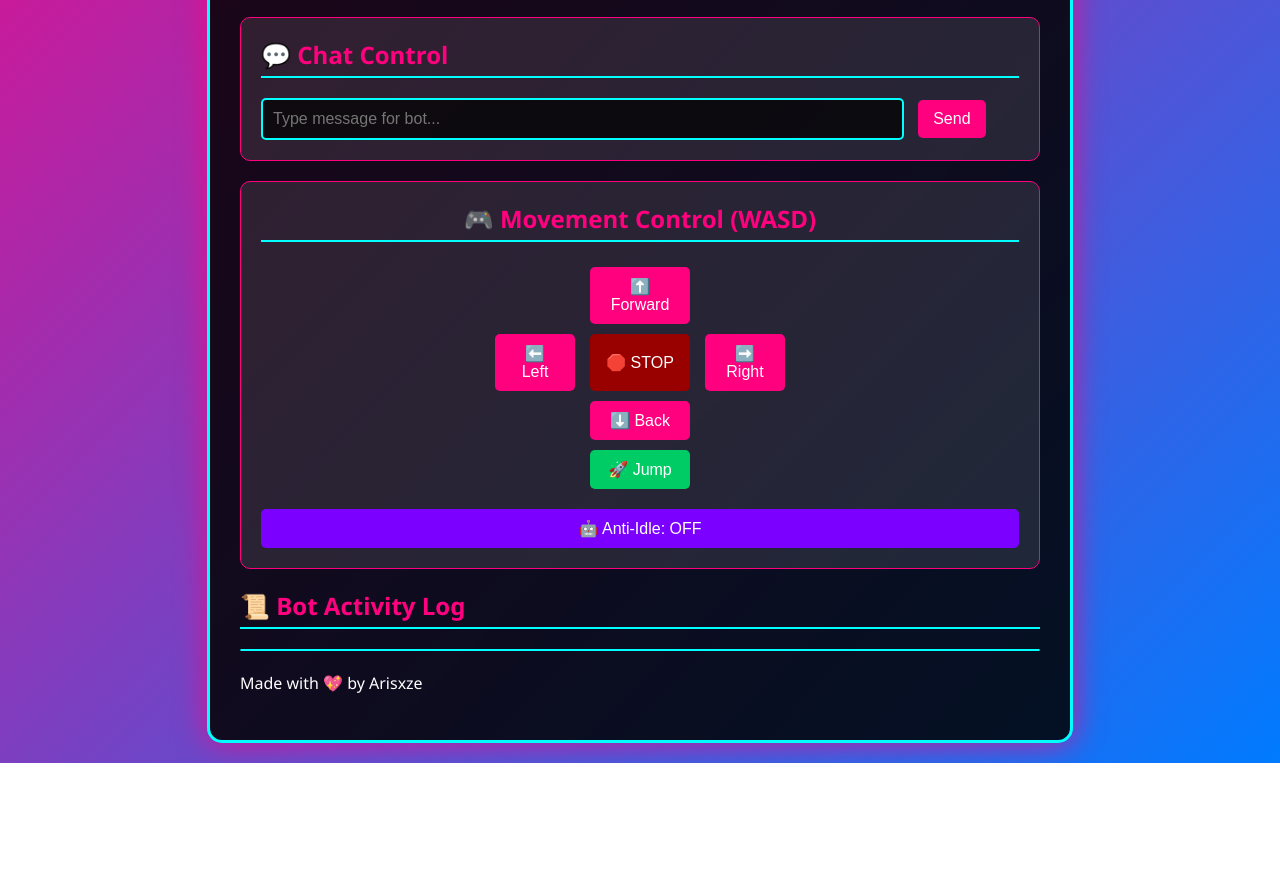
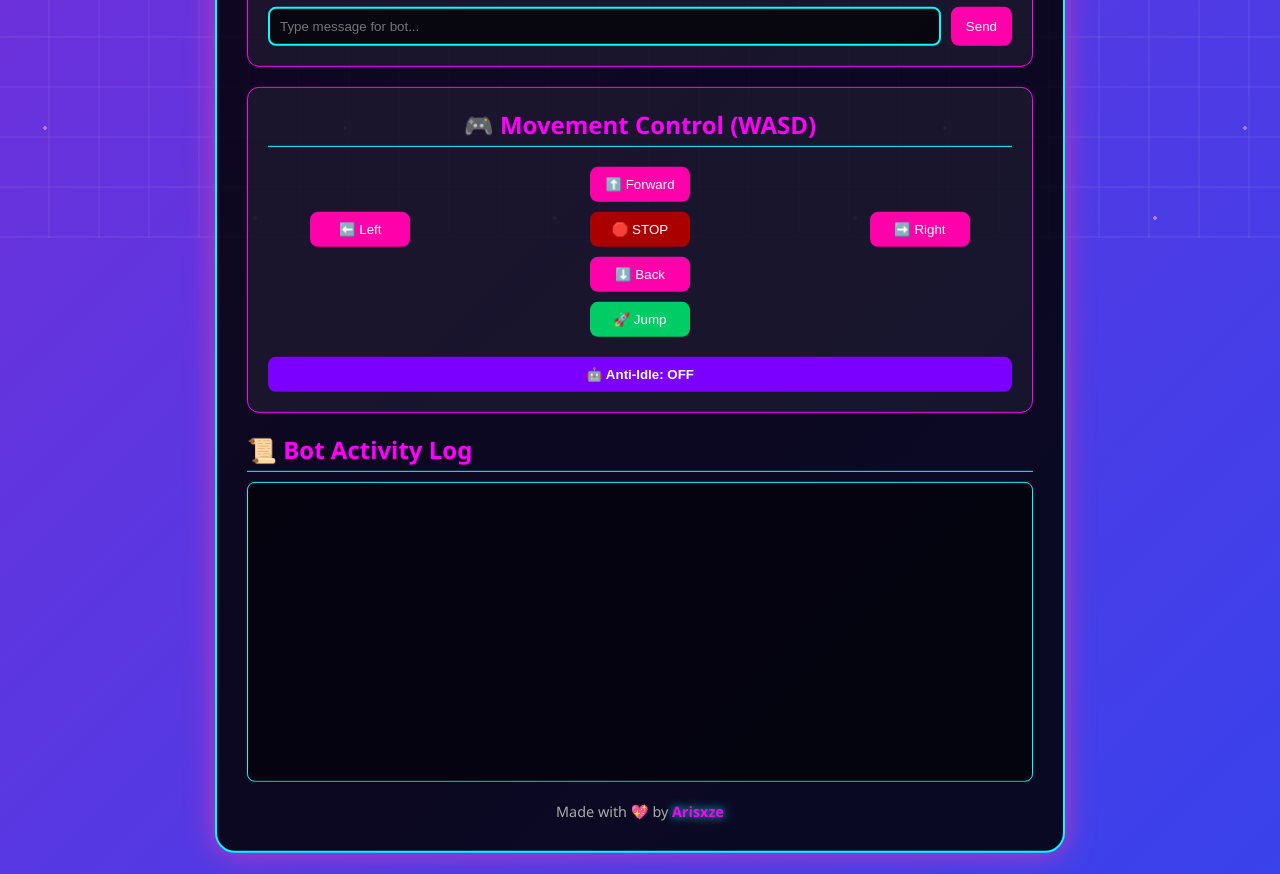
Before and after one commit to VinceDagz/MaynkraapNagher, a website: page public/index.html in a window 1280 px wide. Shown: the part 562-1436 px from the top of the page. Before the commit the page ends 1325 px from the top, so only its background shows below. Drawn offline with nearby package versions, Linux system fonts and the light colour scheme; no server answers.

Commit message:
Update style.css

```diff
--- a/public/style.css
+++ b/public/style.css
@@ -1,111 +1,153 @@
-/* Basic Reset */
-body {
+/* === Arisxze Multi-Bot Control Panel (Anime Themed) === */
+
+/* --- Reset & Layout --- */
+* {
+  box-sizing: border-box;
   margin: 0;
-    font-family: 'Segoe UI', Tahoma, Geneva, Verdana, sans-serif;
-    background: linear-gradient(135deg, #ff007f, #007bff); /* Vibrant anime background: Pink/Blue Neon */
-    color: #fff;
-    padding: 20px;
-    min-height: 100vh;
-    box-sizing: border-box;
+  padding: 0;
 }
 
-#container {
-    max-width: 800px;
-    margin: 0 auto;
-    background-color: rgba(0, 0, 0, 0.85); /* Dark, stylish overlay */
-    padding: 30px;
-    border-radius: 15px;
-    box-shadow: 0 0 30px rgba(255, 0, 127, 0.8); /* Neon glow effect */
-    border: 3px solid #00ffff; /* Cyber border */
+body {
+  font-family: 'Poppins', 'Segoe UI', sans-serif;
+  color: #fff;
+  min-height: 100vh;
+  overflow-x: hidden;
+  display: flex;
+  justify-content: center;
+  align-items: flex-start;
+  padding: 20px;
+
+  /* Gradient + animated background */
+  background: linear-gradient(135deg, #ff00aa, #0055ff);
+  background-size: 400% 400%;
+  animation: bgFlow 15s ease infinite;
+  position: relative;
 }
 
-h1 {
+/* --- Floating Sakura Petals --- */
+body::before {
+  content: '';
+  position: fixed;
+  top: 0; left: 0;
+  width: 100%; height: 100%;
+  pointer-events: none;
+  background-image:
+    radial-gradient(circle at 10% 10%, rgba(255,192,203,0.5) 2px, transparent 2px),
+    radial-gradient(circle at 90% 20%, rgba(255,182,193,0.4) 3px, transparent 3px),
+    radial-gradient(circle at 40% 80%, rgba(255,182,193,0.5) 2px, transparent 2px);
+  background-size: 300px 300px;
+  animation: petalDrift 20s linear infinite;
+  z-index: 0;
+}
+
+/* --- Subtle Neon Grid Overlay --- */
+body::after {
+  content: '';
+  position: fixed;
+  top: 0; left: 0;
+  width: 100%; height: 100%;
+  background-image:
+    linear-gradient(transparent 95%, rgba(255,255,255,0.05) 96%),
+    linear-gradient(90deg, transparent 95%, rgba(255,255,255,0.05) 96%);
+  background-size: 50px 50px;
+  z-index: 0;
+  pointer-events: none;
+}
+
+/* --- Container --- */
+#container {
+  width: 100%;
+  max-width: 850px;
+  background: rgba(0, 0, 0, 0.85);
+  border: 2px solid #00ffff;
+  border-radius: 20px;
+  padding: 30px;
+  box-shadow: 0 0 30px #ff00aa;
+  animation: floatGlow 6s ease-in-out infinite;
+  z-index: 1;
+}
+
+/* --- Header --- */
+.header {
   text-align: center;
+  margin-bottom: 25px;
+}
+
+.header h1 {
+  font-size: 2.4em;
   color: #00ffff;
-    text-shadow: 0 0 10px #ff007f;
-    font-size: 2.5em;
+  text-shadow: 0 0 10px #ff00ff, 0 0 25px #00ffff;
+  animation: titleFlicker 2s infinite alternate;
+}
+
+.subtitle {
+  color: #ccc;
+  font-size: 1em;
+  letter-spacing: 1px;
+  margin-top: 5px;
+}
+
+/* --- Status --- */
+#status {
+  text-align: center;
+  margin: 15px auto;
+  padding: 10px;
+  border: 1px dashed #ff00ff;
+  border-radius: 8px;
+  background: rgba(255,255,255,0.1);
+  width: 100%;
+}
+
+/* --- Control Cards --- */
+.control-card {
+  background: rgba(255,255,255,0.05);
+  border: 1px solid #ff00ff;
+  border-radius: 12px;
+  padding: 20px;
   margin-bottom: 20px;
+  animation: fadeIn 0.8s ease;
 }
 
 h2 {
-    color: #ff007f;
-    border-bottom: 2px solid #00ffff;
+  color: #ff00ff;
+  border-bottom: 1px solid #00ffff;
+  margin-bottom: 10px;
   padding-bottom: 5px;
-    margin-top: 0;
 }
 
-#status {
-    text-align: center;
-    padding: 10px;
-    margin-bottom: 20px;
-    background-color: rgba(255, 255, 255, 0.1);
-    border-radius: 5px;
-    border: 1px dashed #ff007f;
+/* --- Inputs & Buttons --- */
+.chat-row {
+  display: flex;
+  gap: 10px;
 }
 
-.control-card {
-    background-color: rgba(255, 255, 255, 0.1);
-    padding: 20px;
-    margin-bottom: 20px;
-    border-radius: 10px;
-    border: 1px solid #ff007f;
-}
-
-input[type="text"] {
-    width: calc(100% - 115px);
+input[type="text"],
+select {
+  flex: 1;
   padding: 10px;
-    margin-right: 10px;
   border: 2px solid #00ffff;
-    background-color: rgba(0, 0, 0, 0.7);
+  border-radius: 8px;
+  background: rgba(0,0,0,0.7);
   color: #fff;
-    border-radius: 5px;
-    box-sizing: border-box;
-    font-size: 1em;
 }
 
 button {
-    background-color: #ff007f;
+  background: #ff00aa;
   color: #fff;
   border: none;
   padding: 10px 15px;
-    border-radius: 5px;
+  border-radius: 8px;
   cursor: pointer;
-    font-size: 1em;
-    transition: background-color 0.3s, box-shadow 0.3s;
+  transition: all 0.3s ease;
 }
 
 button:hover {
-    background-color: #00ffff;
+  background: #00ffff;
+  color: #000;
   box-shadow: 0 0 10px #00ffff;
 }
 
-/* Viewer Link Styling */
-.viewer-card {
-    text-align: center;
-}
-
-.viewer-card h2 {
-    border-bottom: none;
-}
-
-.viewer-card button {
-    background-color: #00ccff; /* A bright, contrasting color */
-    padding: 12px 25px;
-    font-size: 1.1em;
-    margin-bottom: 5px;
-}
-
-.viewer-card button:hover {
-    background-color: #0088ff;
-    box-shadow: 0 0 15px #0088ff;
-}
-
-.viewer-card p {
-    font-size: 0.8em;
-    color: #aaa;
-}
-
-/* Movement Controls (D-Pad style) */
+/* --- Movement Controls --- */
 .movement-control {
   text-align: center;
 }
@@ -114,117 +156,153 @@ button:hover {
   display: flex;
   flex-direction: column;
   align-items: center;
-    max-width: 300px;
-    margin: 15px auto 0;
+  margin-top: 15px;
+}
+
+.middle-row {
+  display: flex;
+  justify-content: space-between;
+  width: 90%;
 }
 
 .dpad button {
+  margin: 5px;
   width: 100px;
-    margin: 5px;
-}
-
-.dpad .middle-row {
-    display: flex;
-    justify-content: space-between;
-    width: 100%;
-}
-
-.dpad .middle-row button {
-    width: 80px;
 }
 
 .stop-btn {
-    background-color: #900;
-    width: 100px !important;
+  background: #a00;
 }
 
 .stop-btn:hover {
-    background-color: #f00;
-    box-shadow: 0 0 10px #f00;
+  background: #f00;
+  box-shadow: 0 0 15px #f00;
 }
 
 .jump-btn {
-    background-color: #00cc66;
+  background: #00cc66;
 }
 
 .jump-btn:hover {
-    background-color: #00ff88;
-    box-shadow: 0 0 10px #00ff88;
+  background: #00ff88;
 }
 
-/* Log Section */
+/* --- Anti-Idle Button --- */
+.anti-idle-btn {
+  margin-top: 15px;
+  width: 100%;
+  background: #7b00ff;
+  font-weight: 600;
+}
+
+.anti-idle-btn.active {
+  background: #00ffff;
+  color: #000;
+  box-shadow: 0 0 20px #00ffff, 0 0 10px #ff00ff inset;
+}
+
+.anti-idle-btn.active:hover {
+  background: #ff00ff;
+  color: #fff;
+}
+
+/* --- Log Section --- */
 .log-card {
   max-height: 350px;
-    overflow-y: hidden;
+  overflow: hidden;
   position: relative;
-    padding-bottom: 5px;
 }
 
 #log {
-    list-style-type: none;
+  list-style: none;
   padding: 0;
-    margin: 0;
-    height: 100%;
+  margin-top: 10px;
+  border: 1px solid #00ffff;
+  border-radius: 8px;
+  background: rgba(0, 0, 0, 0.6);
+  height: 300px;
   overflow-y: auto;
-    background-color: rgba(0, 0, 0, 0.5);
-    border-radius: 5px;
-    border: 1px solid #00ffff;
 }
 
 #log li {
   padding: 8px;
-    border-bottom: 1px solid rgba(255, 255, 255, 0.1);
-    font-family: 'Courier New', Courier, monospace;
-    font-size: 0.9em;
+  font-family: 'Courier New', monospace;
+  border-bottom: 1px solid rgba(255,255,255,0.1);
 }
 
 #log li:first-child {
   color: #ffff00;
 }
 
-/* ... (Keep all existing CSS) ... */
-
-/* NEW: Anti-Idle Button Style */
-.anti-idle-btn {
-    margin-top: 15px;
-    width: 100%;
-    background-color: #7b00ff; /* Purple for a distinct look */
+/* --- Ban Count --- */
+#banned-count {
+  text-align: center;
+  font-weight: bold;
+  color: #00ffff;
+  text-shadow: 0 0 10px #ff00ff;
 }
 
-.anti-idle-btn:hover {
-    background-color: #a500ff;
-    box-shadow: 0 0 10px #a500ff;
+/* --- Footer --- */
+footer {
+  text-align: center;
+  font-size: 0.9em;
+  color: #aaa;
+  margin-top: 20px;
 }
 
-.anti-idle-btn.active {
-    background-color: #00ffff; /* Cyber Blue when active */
-    color: #000;
+.brand {
+  color: #ff00ff;
   font-weight: bold;
-    box-shadow: 0 0 15px #00ffff, 0 0 5px #ff007f inset; /* Neon glow */
+  text-shadow: 0 0 10px #00ffff;
 }
 
-.anti-idle-btn.active:hover {
-    background-color: #ff007f; /* Pink on hover when active */
-    color: #fff;
-    box-shadow: 0 0 15px #ff007f, 0 0 5px #00ffff inset;
+/* --- Animations --- */
+@keyframes floatGlow {
+  0%,100% { transform: translateY(0); box-shadow: 0 0 25px #ff00aa; }
+  50% { transform: translateY(-5px); box-shadow: 0 0 35px #00ffff; }
 }
 
-/* Log Section */
-/* ... (Keep all existing Log Section CSS) ... */
-
-/* Add this to your existing style.css */
-
-/* Style for the new Ban/Kick Summary text */
-#banned-count {
-    font-size: 1.2em;
-    color: #00ffff; /* Cyber Blue */
-    text-shadow: 0 0 5px #ff007f; /* Neon Pink glow */
-    font-weight: bold;
-    text-align: center;
-    padding: 5px 0;
+@keyframes fadeIn {
+  from { opacity: 0; transform: translateY(10px); }
+  to { opacity: 1; transform: translateY(0); }
 }
 
-/* Ensure the card title remains visible */
-.control-card h2 {
-    /* Keep existing styles, ensures consistency */
+@keyframes titleFlicker {
+  0%, 18%, 22%, 25%, 53%, 57%, 100% { opacity: 1; }
+  20%, 24%, 55% { opacity: 0.5; }
 }
+
+@keyframes bgFlow {
+  0% { background-position: 0% 50%; }
+  50% { background-position: 100% 50%; }
+  100% { background-position: 0% 50%; }
+}
+
+@keyframes petalDrift {
+  from { background-position: 0 0; }
+  to { background-position: -300px 600px; }
+}
+
+/* --- Responsive Design --- */
+@media (max-width: 600px) {
+  body {
+    padding: 10px;
+  }
+
+  #container {
+    padding: 20px;
+  }
+
+  .dpad .middle-row {
+    flex-direction: column;
+    align-items: center;
+  }
+
+  .chat-row {
+    flex-direction: column;
+  }
+
+  input[type="text"], button {
+    width: 100%;
+  }
+}
```
Lines whose indentation alone changed are shown as unchanged.
